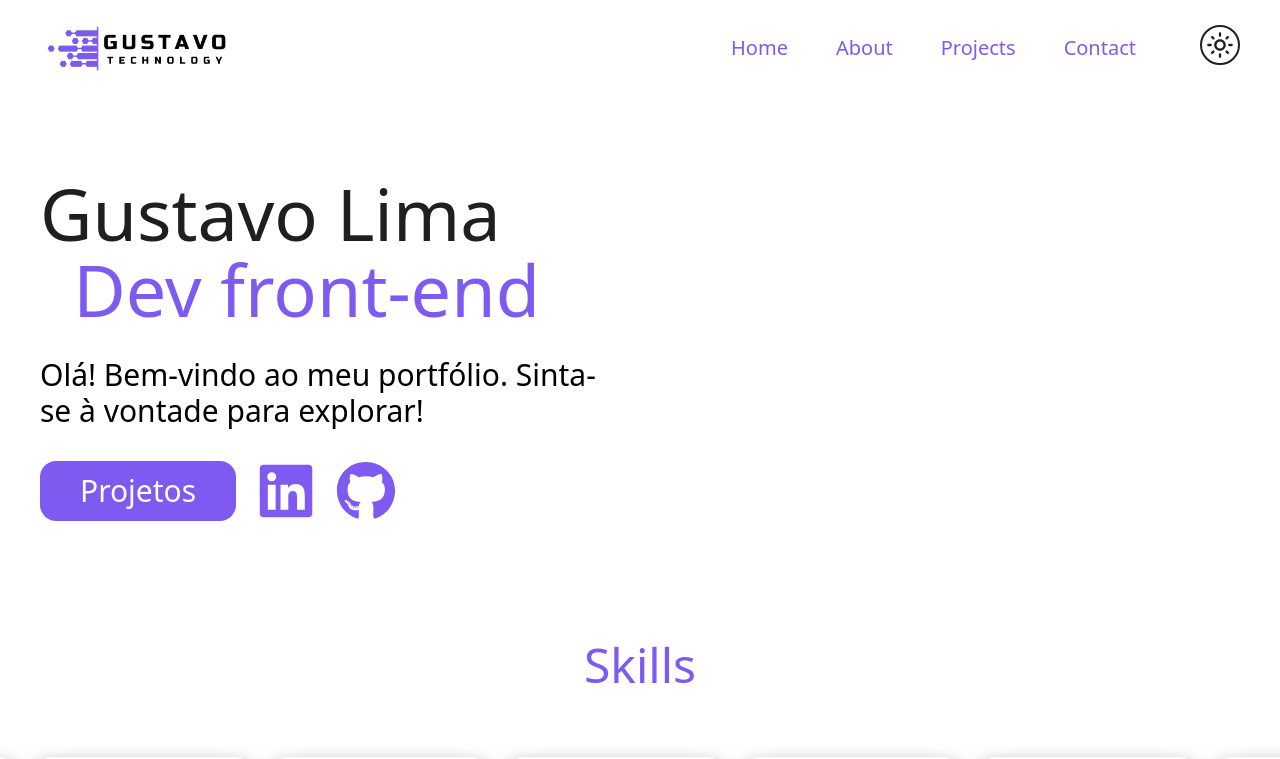
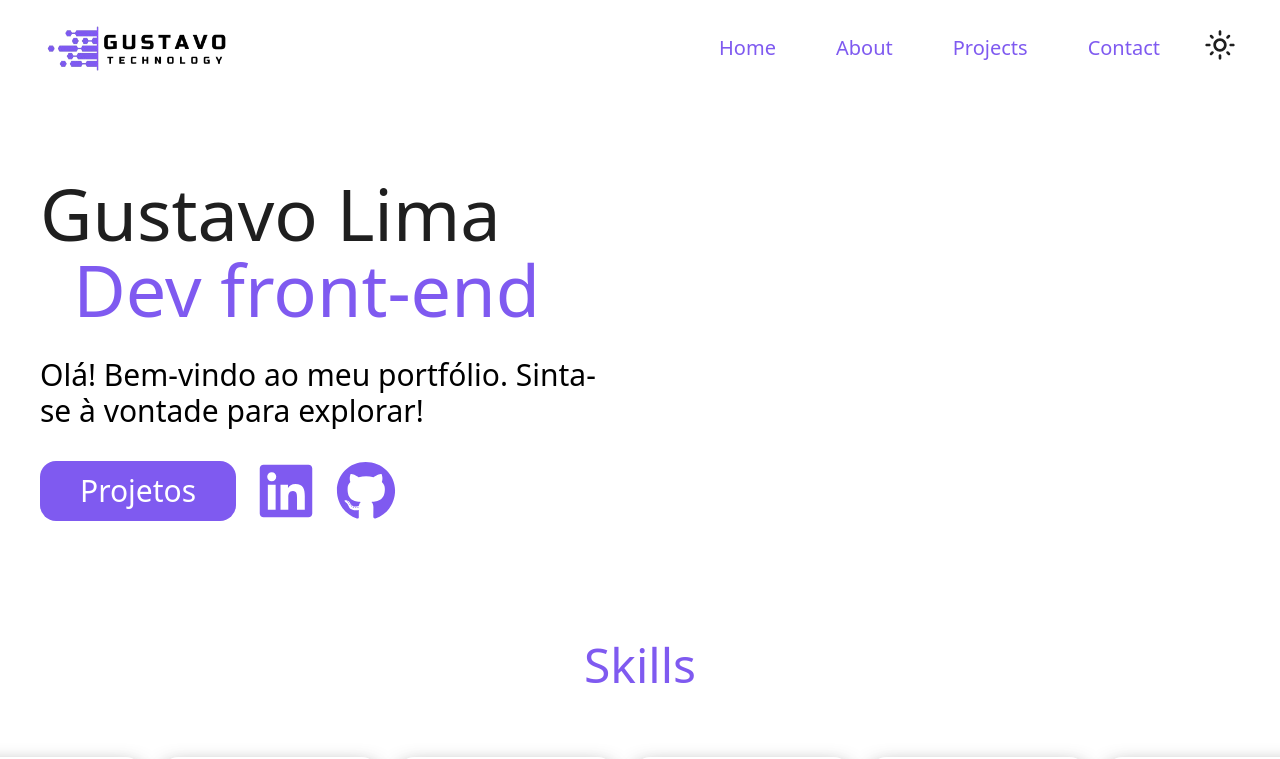
Before and after one commit to gustavoLim4/portfolio-1, a React (Vite) app: page / in a window 1280 px wide. Shown: the top 759 px of the page. Built offline with nearby package versions, Linux system fonts and the light colour scheme.

Commit message:
navbar e skills concluida

```diff
--- a/src/components/Apresentacao/Apresentacao.tsx
+++ b/src/components/Apresentacao/Apresentacao.tsx
@@ -16,29 +16,30 @@ export const Aprecentacao: React.FC = () => {
         linkedinButton: string;
     }
 
+
     // Definindo o tema claro
     const claro: Tema = {
         bgColor: "bg-[#fff] py-10",
-        textColor: "text-7xl flex w-full text-[#1f1f1f]",
-        textColor2: "text-7xl text-[#7f5af0] flex justify-end mr-15",
-        apresentar: "text-3xl text-[#000]",
-        buttonBg: "text-3xl bg-[#7f5af0] py-3  text-[#fff] px-10 rounded-2xl flex items-center",
-        githubButton : "text-[#7f5af0] h-15 w-15",
-        linkedinButton: "text-[#7f5af0] h-15 w-15 "
+        textColor: "text-7xl flex w-full text-[#1f1f1f] transition duration-400 ease-in-out",
+        textColor2: "text-7xl text-[#7f5af0] flex justify-end mr-15 transition duration-400 ease-in-out",
+        apresentar: "text-3xl text-[#000] transition duration-400 ease-in-out",
+        buttonBg: "text-3xl bg-[#7f5af0] py-3  text-[#fff] px-10 rounded-2xl flex items-center transition duration-400 ease-in-out hover:bg-[#a48bee]",
+        githubButton: "text-[#7f5af0] h-15 w-15 transition duration-400 ease-in-out hover:text-[#a48bee]",
+        linkedinButton: "text-[#7f5af0] h-15 w-15 transition duration-400 ease-in-out hover:text-[#a48bee]"
     };
     const escuro: Tema = {
-        bgColor: "bg-[#1f1f1f] py-10",
-        textColor: "text-7xl text-[#fff] flex w-full",
-        textColor2: "text-7xl text-[#0400ff] flex justify-end mr-15",
-        apresentar: "text-3xl text-[#fff]",
-        buttonBg: "text-3xl bg-[#0400ff] py-3  text-[#fff] px-10 rounded-2xl flex items-center",
-        githubButton: "text-[#0400ff] h-15 w-15 ",
-        linkedinButton: "text-[#0400ff] h-15 w-15 "
+        bgColor: "bg-[#1f1f1f] py-10 transition duration-400 ease-in-out",
+        textColor: "text-7xl text-[#fff] flex w-full transition duration-400 ease-in-out",
+        textColor2: "text-7xl text-[#0400ff] flex justify-end mr-15 transition duration-400 ease-in-out",
+        apresentar: "text-3xl text-[#fff] transition duration-400 ease-in-out",
+        buttonBg: "text-3xl bg-[#0400ff] hover:bg-[#423eff] py-3 text-[#fff] px-10 rounded-2xl flex items-center transition duration-400 ease-in-out",
+        githubButton: "text-[#0400ff] h-15 w-15 transition duration-400 ease-in-out hover:text-[#423eff]",
+        linkedinButton: "text-[#0400ff] h-15 w-15 transition duration-400 ease-in-out hover:text-[#423eff]"
     };
 
     return (
         <main >
-            <div className={`${darkMode ? claro.bgColor : escuro.bgColor} transition duration-300 ease-in-out`}>
+            <div className={`${darkMode ? claro.bgColor : escuro.bgColor} transition duration-400 ease-in-out`}>
                 <div className="w-1/2 p-10 flex flex-col gap-8">
                     <div className="flex flex-col gap-1 ">
                         <div>
@@ -52,9 +53,9 @@ export const Aprecentacao: React.FC = () => {
                     <h3 className={darkMode ? claro.apresentar : escuro.apresentar}>
                         Olá! Bem-vindo ao meu portfólio. Sinta-se à vontade para explorar!</h3>
                     <div className="gap-5 flex ">
-                        <a href="#" className={darkMode ? claro.buttonBg : escuro.buttonBg}>Projetos</a>
-                        <a href="#" className="flex items-end"><FaLinkedin  className={darkMode ? claro.linkedinButton : escuro.linkedinButton}/></a>
-                        <a href="#" className="flex items-end"><FaGithub className={darkMode ? claro.githubButton : escuro.githubButton}/></a>
+                        <a href="projects" className={darkMode ? claro.buttonBg : escuro.buttonBg}>Projetos</a>
+                        <a href="https://www.linkedin.com/in/gustavo-dvp/" className="flex items-end"><FaLinkedin className={darkMode ? claro.linkedinButton : escuro.linkedinButton} /></a>
+                        <a href="https://github.com/gustavoLim4" className="flex items-end"><FaGithub className={darkMode ? claro.githubButton : escuro.githubButton} /></a>
                     </div>
                 </div>
                 <div>
--- a/src/components/NavBar/NavBar.tsx
+++ b/src/components/NavBar/NavBar.tsx
@@ -9,14 +9,14 @@ import { MdOutlineDarkMode, MdOutlineLightMode } from "react-icons/md";
 const NavBar: React.FC = () => {
     const dispatch = useDispatch<AppDispatch>();
     const darkMode = useSelector((state: RootState) => state.theme.darkMode);
-    const [isFixed, setIsFixed] = useState(false);
+    const [navfixo, setNavFixo] = useState(false);
 
     useEffect(() => {
         const handleScroll = () => {
-            if (window.scrollY > 50) {
-                setIsFixed(true);
+            if (window.scrollY > 20) {
+                setNavFixo(true);
             } else {
-                setIsFixed(false);
+                setNavFixo(false);
             }
         };
 
@@ -31,31 +31,37 @@ const NavBar: React.FC = () => {
     }
 
     const claro: Tema = {
-        bgColor: "bg-[#fff] shadow-[0px_5px_15px_rgba(1,0,0,0.1)]",
-        textColor: "text-[#7f5af0] hover:text-[#a48bee] text-xl px-6 py-2",
-        buttonBg: "w-10 h-10 text-[#1f1f1f] border-2 p-1 rounded-full"
+        bgColor: "bg-[#fff] shadow-[0px_5px_15px_rgba(1,0,0,0.1)] transition duration-400 ease-in-out",
+        textColor: `text-[#7f5af0] text-xl hover:text-[#a48bee]
+        relative after:content-[''] after:absolute after:left-0 after:bottom-0 after:w-0
+        after:h-[2px] after:bg-[#a48bee] after:transition-all after:duration-300 hover:after:w-full`,
+
+        buttonBg: "w-10 h-10 text-[#1f1f1f]  p-1 rounded-full transition duration-400 ease-in-out hover:scale-110"
     };
 
     const escuro: Tema = {
-        bgColor: "bg-[#1f1f1f] shadow-[0px_5px_15px_rgba(255,255,255,0.1)]",
-        textColor: "text-[#0400ff] hover:text-[#fff] text-xl px-6 py-2",
-        buttonBg: "w-10 h-10 text-[#fff] border-2 p-1 rounded-full"
+        bgColor: "bg-[#1f1f1f] shadow-[0px_5px_15px_rgba(255,255,255,0.1)] transition duration-400 ease-in-out",
+        textColor: `text-[#0400ff] text-xl hover:text-[#423eff]
+        relative after:content-[''] after:absolute after:left-0 after:bottom-0 after:w-0
+        after:h-[2px] after:bg-[#423eff] after:transition-all after:duration-300 hover:after:w-full`,
+        buttonBg: "w-10 h-10 text-[#fff] p-1 rounded-full hover:scale-125 transition duration-400 ease-in-out hover:scale-110"
     };
 
     return (
-        <nav className={`${isFixed ? "fixed top-0 w-full  z-50 transition-all duration-500" : ""}`}>
-            <div className={`${darkMode ? claro.bgColor : escuro.bgColor} transition duration-300 ease-in-out`}>
+        <nav className={`transition-all duration-400 ease-in-out ${navfixo ? "fixed top-0 w-full z-50 translate-y-0 shadow-lg" :""
+            }`}>
+            <div className={`${darkMode ? claro.bgColor : escuro.bgColor} transition duration-400 ease-in-out`}>
                 <div className="flex items-center justify-between py-5 px-10">
                     <a href="#">
                         <img
                             src={darkMode ? logoClara : logoEscura}
                             alt="Logo"
-                            className="w-50 transition duration-300 ease-in-out"
+                            className="w-50 transition duration-400 ease-in-out"
                         />
                     </a>
 
                     <div className="flex items-center gap-10">
-                        <div>
+                        <div className="flex gap-15">
                             <a href="#home" className={`${darkMode ? claro.textColor : escuro.textColor}`}>
                                 Home
                             </a>
--- a/src/components/skills/Skills.tsx
+++ b/src/components/skills/Skills.tsx
@@ -13,7 +13,6 @@ import mysql from "../../img/mysql.png"
 import bootstrap from "../../img/bootstrap.png"
 import tailwind from "../../img/tailwinds.png"
 import figma from "../../img/figma.png"
-import jquery from "../../img/jquery.png"
 import wordpress from "../../img/wordpress.png"
 import { useSelector } from "react-redux";
 import { RootState } from "../../store/store";
@@ -24,28 +23,31 @@ export const Skills: React.FC = () => {
     const darkMode = useSelector((state: RootState) => state.theme.darkMode);
 
     interface Tema {
+        h1Skills: string
         DivImg: string,
         CssImg: string,
         corfund: string
     }
 
     const claro: Tema = {
-        corfund: "bg-[#fff] transition duration-300 ease-in-out",
-        DivImg: "p-2 shadow-[0px_10px_20px_#333333bd] rounded-2xl bg-[#fff] transition duration-300 ease-in-out",
-        CssImg: "w-50 object-contain"
+        h1Skills: "text-[#7f5af0] transition duration-300 ease-in-out",
+        corfund: "bg-[#fff] transition duration-400 ease-in-out",
+        DivImg: "p-2 shadow-[0px_10px_20px_#333333bd] rounded-2xl bg-[#fff] transition duration-400 ease-in-out",
+        CssImg: "w-50 object-contain transition duration-400 ease-in-out"
     }
 
     const escuro: Tema = {
-        corfund: "bg-[#1f1f1f] transition duration-300 ease-in-out",
-        DivImg: "p-2  shadow-[0px_5px_15px_rgba(255,255,255,0.50)] rounded-2xl transition duration-300 ease-in-out",
-        CssImg: "w-50 object-contain "
+        h1Skills: "text-[#0400ff] transition duration-300 ease-in-out",
+        corfund: "bg-[#1f1f1f] transition duration-400 ease-in-out",
+        DivImg: "p-2  shadow-[0px_5px_15px_rgba(255,255,255,0.50)] rounded-2xl transition duration-400 ease-in-out",
+        CssImg: "w-50 object-contain transition duration-400 ease-in-out"
     }
 
     return (
         <main className={darkMode ? claro.corfund : escuro.corfund}>
-            <h1 className={`${darkMode ? "text-[#7f5af0]" : "text-[#0400ff]"} text-5xl py-10 flex justify-center`}>Skills</h1>
-            <Marquee speed={130}>
-                <div className="flex justify-center gap-5 my-7 mx-10">
+            <h1 className={`${darkMode ? claro.h1Skills : escuro.h1Skills} text-5xl py-10 flex justify-center`}>Skills</h1>
+            <Marquee speed={150}>
+                <div className="flex justify-center gap-5 my-7 mx-10 ">
                     <div className={darkMode ? claro.DivImg : escuro.DivImg}>
                         <img src={html} alt="" className={darkMode ? claro.CssImg : escuro.CssImg} />
                     </div>
@@ -92,9 +94,6 @@ export const Skills: React.FC = () => {
                     <div className={darkMode ? claro.DivImg : escuro.DivImg}>
                         <img src={figma} alt="" className={darkMode ? claro.CssImg : escuro.CssImg} />
                     </div>
-                    <div className={darkMode ? claro.DivImg : escuro.DivImg}>
-                        <img src={jquery} alt="" className={darkMode ? claro.CssImg : escuro.CssImg} />
-                    </div>
                 </div>
             </Marquee>
         </main >
--- a/src/index.css
+++ b/src/index.css
@@ -1,5 +1,9 @@
 @import "tailwindcss";
 
-body {
-    color: #00000000;
+:root {
+    --branco: #ffffff;
+    --preto: #1f1f1f;
+    --roxo-principal: #7f5af0;
+    --roxo-claro: #a48bee;
+    --azul-destaque: #0400ff;
 }
```
Also changed, not shown: src/img/css.png, src/img/tailwinds.png.
